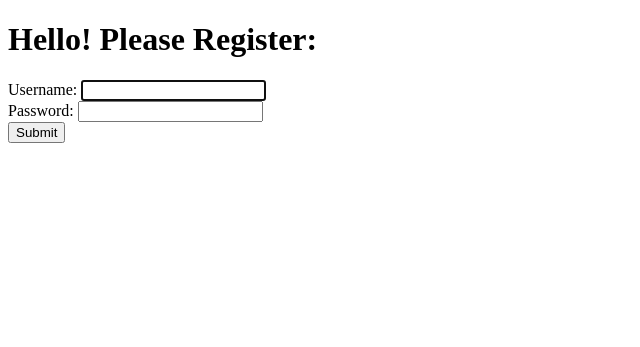
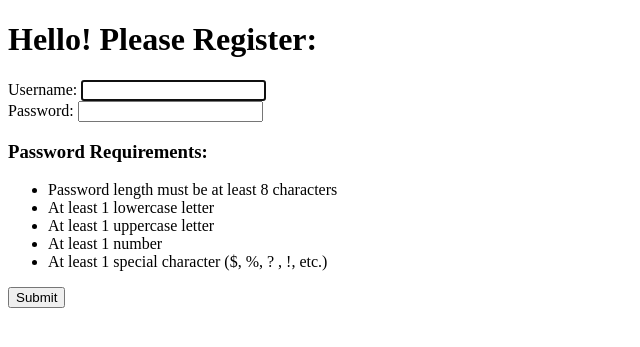
Before and after one commit to TenzinR/CSE312-GroupWebsite, a Flask app: page /register in a window 1280 px wide. Shown: the top 347 px of the page, without its empty margins (0-640 px from the left). Run offline with Flask 2, Linux system fonts and the light colour scheme.

Commit message:
login and register flash done

```diff
--- a/app.py
+++ b/app.py
@@ -1,7 +1,5 @@
-from flask import Flask, request
-from flask_socketio import SocketIO, send, emit
-from flask import abort, redirect, url_for
-from flask import render_template, make_response
+from flask import Flask, request, redirect, url_for, render_template, make_response, flash
+from flask_socketio import SocketIO, emit
 from handlers.authHandlers import *
 from handlers.chatHandlers import *
 from handlers.postHandlers import *
@@ -45,15 +43,15 @@ def renderHome():
 # log in route
 @app.route('/login', methods=['GET', 'POST'])
 def routeLogin():
-    resp = make_response(renderLoginForm())
     if request.method == 'GET':
-        return resp
+        return render_template('loginForm.html')
 
     #login returns userID
     userID = login(mongoClient)
 
     if userID:  #if the login credentials were valid
         #respond with the user's account page
+        #use resp instead of render_template when setting cookies
 
         resp = redirect(url_for('routeUser', userID=userID))
         salt = bcrypt.gensalt()
@@ -61,9 +59,10 @@ def routeLogin():
 
         #add cookie to response
         resp.set_cookie(key="token", value=token, max_age=3600, httponly=True)
-
-    #use resp instead of render_template when setting cookies
-    return resp
+        return resp
+    else:
+        flash('Login failed! Please review your credentials.')
+        return redirect(url_for('routeLogin'))
 
 
 @app.route('/user/<string:userID>')
--- a/handlers/authHandlers.py
+++ b/handlers/authHandlers.py
@@ -1,8 +1,6 @@
 from flask import request
-from flask import render_template, flash
-from flask import redirect, url_for
+from flask import redirect, url_for, flash, render_template
 from mongoDB import *
-import bcrypt
 
 # Bug - when logging in with info not in db, get ValueError
 
@@ -36,11 +34,6 @@ def createUserObj(request):
     return userObj
 
 
-# Renders loginForm page to login
-def renderLoginForm():
-    return render_template('loginForm.html')
-
-
 # Checks if login is correct or not and redirects accordingly
 def login(mongoClient):
     userObj = createUserObj(request)
@@ -66,9 +59,9 @@ def register(mongoClient):
         if passwordRequirements(userObj['password']):
             registerUser(mongoClient, userObj)
             return redirect(url_for('renderHome'))
-        print('Password does not meet requirements!')
+        flash('Password does not meet requirements!')
     else:
-        print('Username taken!')
+        flash('Username taken!')
     return redirect(url_for('routeRegister'))
 
 
--- a/templates/registerForm.html
+++ b/templates/registerForm.html
@@ -8,6 +8,14 @@
   </head>
   <body>
     <h1>Hello! Please Register:</h1>
+    {% with messages = get_flashed_messages() %} {% if messages %}
+    <ul class="flashes">
+      {% for message in messages %}
+      <li>{{ message }}</li>
+      {% endfor %}
+    </ul>
+    {% endif %} {% endwith %}
+
     <form action="/register" method="POST">
       <div>
         <label for="username">Username: </label>
@@ -17,6 +25,16 @@
         <label for="password">Password: </label>
         <input type="password" id="password" name="password" />
       </div>
+      <div>
+        <h3>Password Requirements:</h3>
+        <ul>
+          <li>Password length must be at least 8 characters</li>
+          <li>At least 1 lowercase letter</li>
+          <li>At least 1 uppercase letter</li>
+          <li>At least 1 number</li>
+          <li>At least 1 special character ($, %, ? , !, etc.)</li>
+        </ul>
+      </div>
       <button>Submit</button>
     </form>
   </body>
```
Also changed, not shown: templates/loginForm.html (+7 -0 lines).
